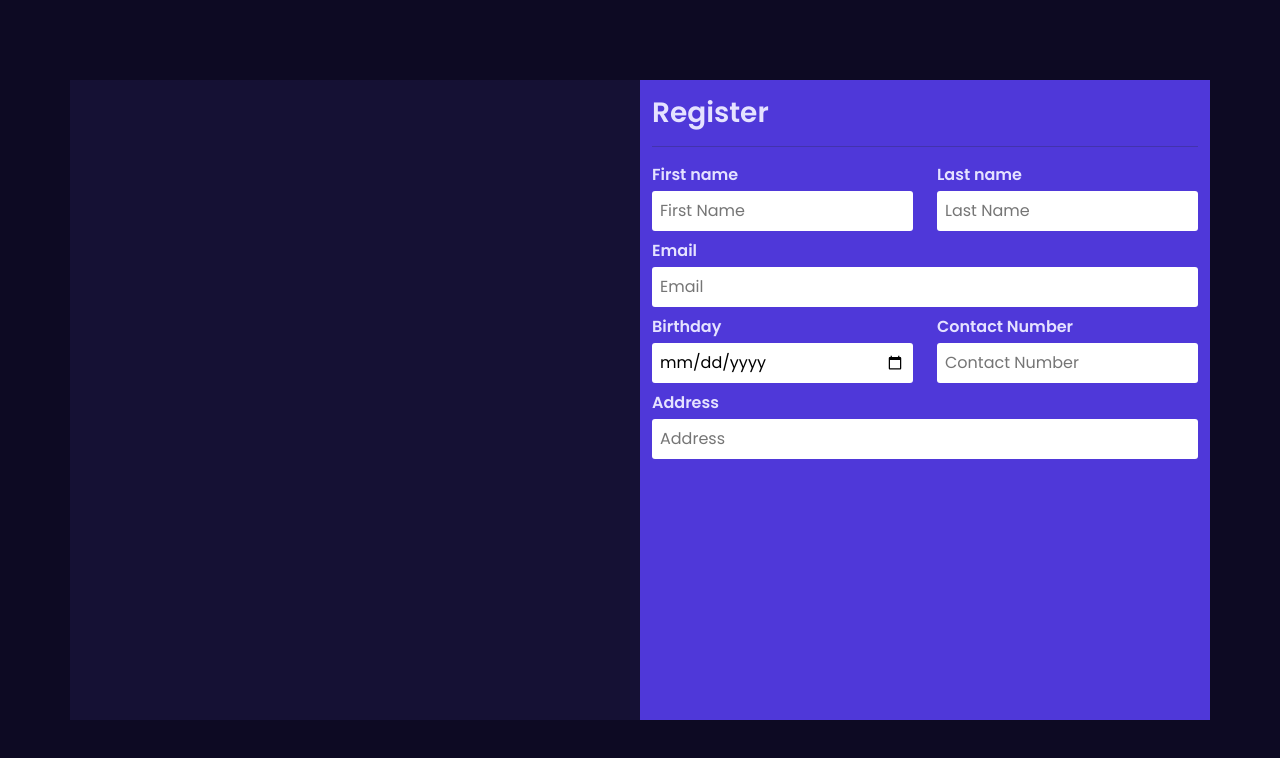
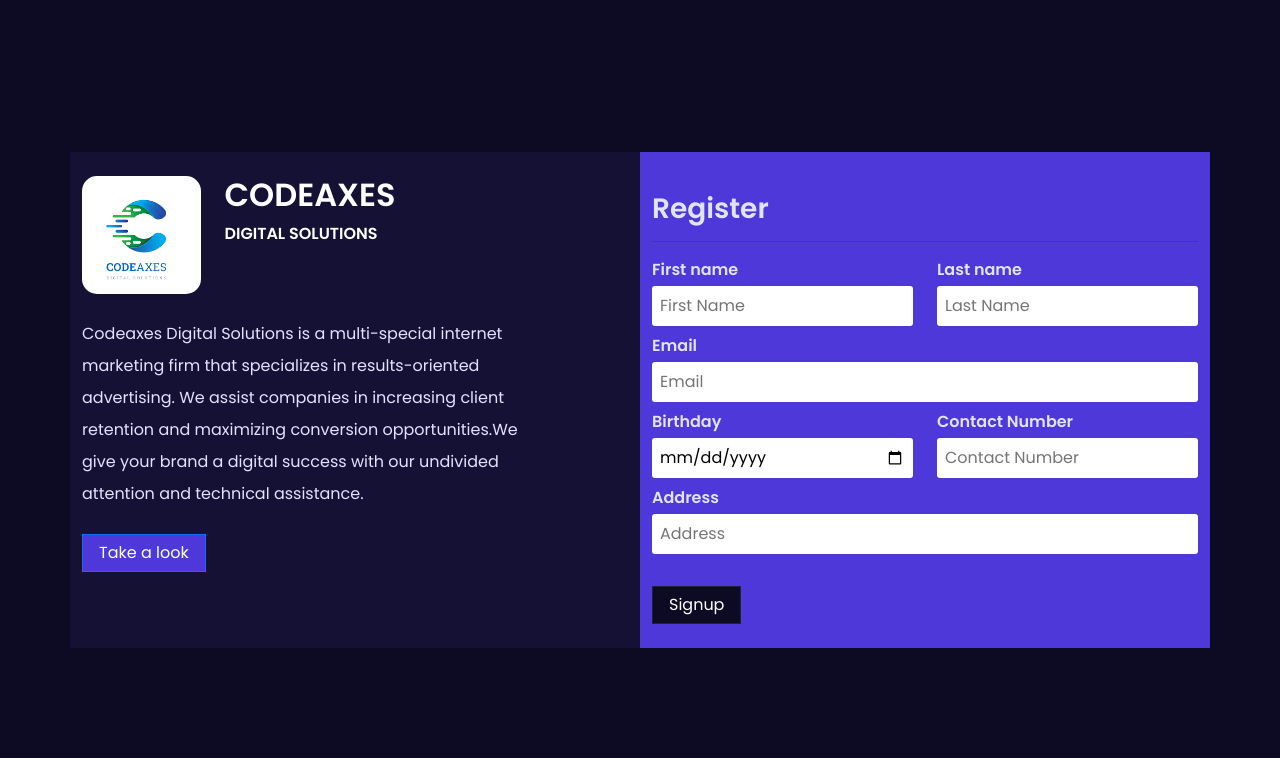
Before and after one commit to sakib-siddiqi/register_user, a React (Create React App) app: page / in a window 1280 px wide. Shown: the top 758 px of the page. Built offline with nearby package versions, Linux system fonts and the light colour scheme.

Commit message:
button done register form almost done

```diff
--- a/src/Pages/Register/Register.jsx
+++ b/src/Pages/Register/Register.jsx
@@ -1,13 +1,16 @@
 import React from "react";
 import { Col, Container, Row } from "react-bootstrap";
 import RegisterForm from "./RegisterForm";
+import RegisterOverview from "./RegisterOverview";
 const Register = () => {
   return (
-    <section id="register" className="center vh-min-100">
-      <Container className="vh-min-80">
-        <Row xs={1} md={2} className=" vh-min-80">
-          <Col className="bg-dark-lt"></Col>
-          <Col className="bg-primary">
+    <section id="register" className="center vh-min-100 my-5 my-md-3 my-lg-0">
+      <Container>
+        <Row xs={1} md={2}>
+          <Col className="bg-dark-lt py-4">
+            <RegisterOverview />
+          </Col>
+          <Col className="bg-primary py-4">
             <RegisterForm />
           </Col>
         </Row>
--- a/src/Pages/Register/RegisterForm.jsx
+++ b/src/Pages/Register/RegisterForm.jsx
@@ -1,5 +1,6 @@
 import React from "react";
 import { Col, Row } from "react-bootstrap";
+import { ButtonDark } from "../../Shared/Components/Buttons";
 
 /*
 Form Field
@@ -27,7 +28,7 @@ const RegisterForm = () => {
       <h3 className="fw-bold-sm mt-3 text-light">Register</h3>
       <hr />
       <form>
-        <Row xs={1} md={2}>
+        <Row xs={1} md={1} lg={2}>
           <Col>
             <FromField
               field_title="First name"
@@ -51,7 +52,7 @@ const RegisterForm = () => {
           name_id="email"
           placeholder="Email"
         />
-        <Row xs={1} md={2}>
+        <Row xs={1} md={1} lg={2}>
           <Col>
             <FromField
               field_title="Birthday"
@@ -75,7 +76,9 @@ const RegisterForm = () => {
           name_id="address"
           placeholder="Address"
         />
-        <></>
+        <ButtonDark type="submit" className="mt-4">
+          Signup
+        </ButtonDark>
       </form>
     </>
   );
--- /dev/null
+++ b/src/Pages/Register/RegisterOverview.jsx
@@ -0,0 +1,38 @@
+import React from "react";
+import { Col, Row } from "react-bootstrap";
+import { ButtonPrimary } from "../../Shared/Components/Buttons";
+const img_style = {
+  borderRadius: "15px",
+};
+const RegisterOverview = () => {
+  return (
+    <div>
+      <Row>
+        <Col xs={3}>
+          <img
+            src="logo.png"
+            alt="Codeaxes"
+            className="img-fluid"
+            style={img_style}
+          />
+        </Col>
+        <Col xs={9}>
+          <div className="text-white">
+            <h2 className="fw-bold-sm">CODEAXES</h2>
+            <p className="fw-bold-sm">DIGITAL SOLUTIONS</p>
+          </div>
+        </Col>
+      </Row>
+      <p className="lh-lg my-4 col-12 col-md-10">
+        Codeaxes Digital Solutions is a multi-special internet marketing firm
+        that specializes in results-oriented advertising. We assist companies in
+        increasing client retention and maximizing conversion opportunities.We
+        give your brand a digital success with our undivided attention and
+        technical assistance.
+      </p>
+      <ButtonPrimary>Take a look</ButtonPrimary>
+    </div>
+  );
+};
+
+export default RegisterOverview;
--- a/src/Shared/Components/Buttons.jsx
+++ b/src/Shared/Components/Buttons.jsx
@@ -1,20 +1,19 @@
 import React from "react";
-import { Button } from "react-bootstrap";
-
+const commonClass = "btn px-3 rounded-0";
 const ButtonPrimary = ({ children, className, ...rest }) => (
-  <Button {...rest} className={`${className} btn-primary`}>
+  <button {...rest} className={`${className} ${commonClass} btn-primary`}>
     {children}
-  </Button>
+  </button>
 );
 const ButtonDark = ({ children, className, ...rest }) => (
-  <Button {...rest} className={`${className} btn-dark`}>
+  <button {...rest} className={`${className} ${commonClass} btn-dark`}>
     {children}
-  </Button>
+  </button>
 );
 const ButtonLight = ({ children, className, ...rest }) => (
-  <Button {...rest} className={`${className} btn-light`}>
+  <button {...rest} className={`${className} ${commonClass} btn-light`}>
     {children}
-  </Button>
+  </button>
 );
 
 export { ButtonPrimary, ButtonDark, ButtonLight };
--- a/src/Styles/common.css
+++ b/src/Styles/common.css
@@ -59,3 +59,9 @@ border-radius: 0px !important;
 .btn-light{
     background: var(--light);
 }
+.btn-dark:hover{
+    background: var(--dark-lt);
+}
+.btn-primary:hover{
+    background: var(--primary-lt);
+}
```
Also changed, not shown: public/logo.png (added).
